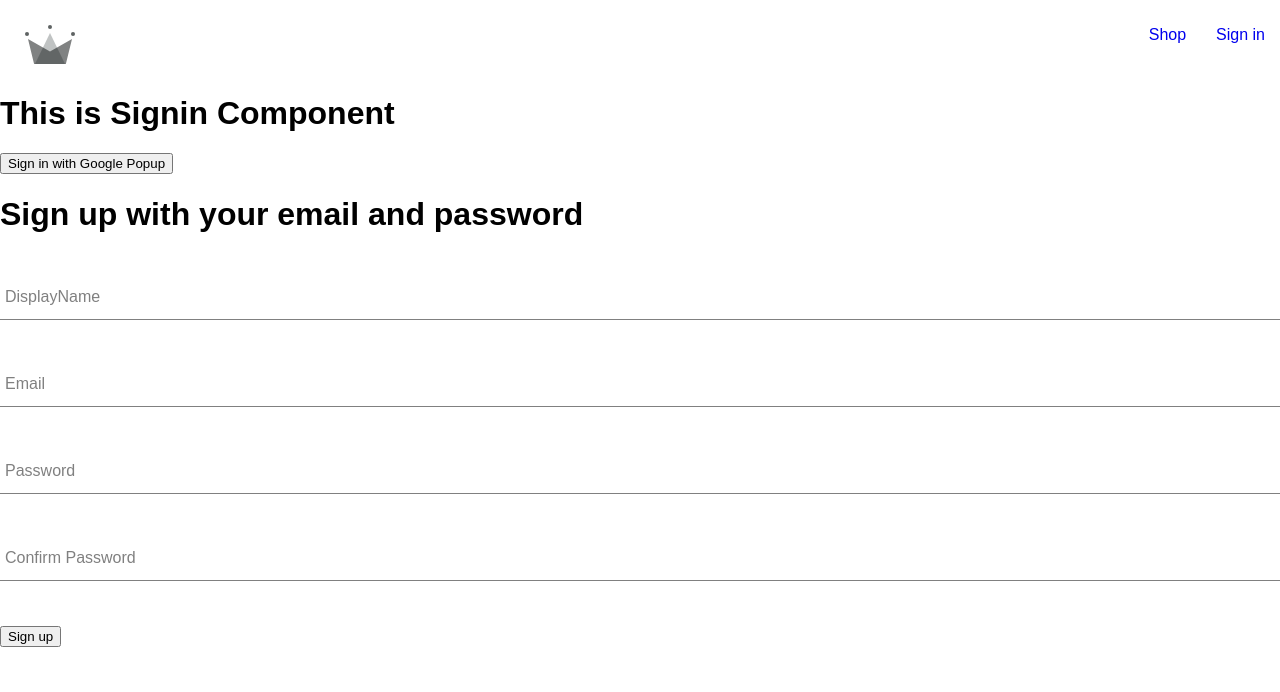
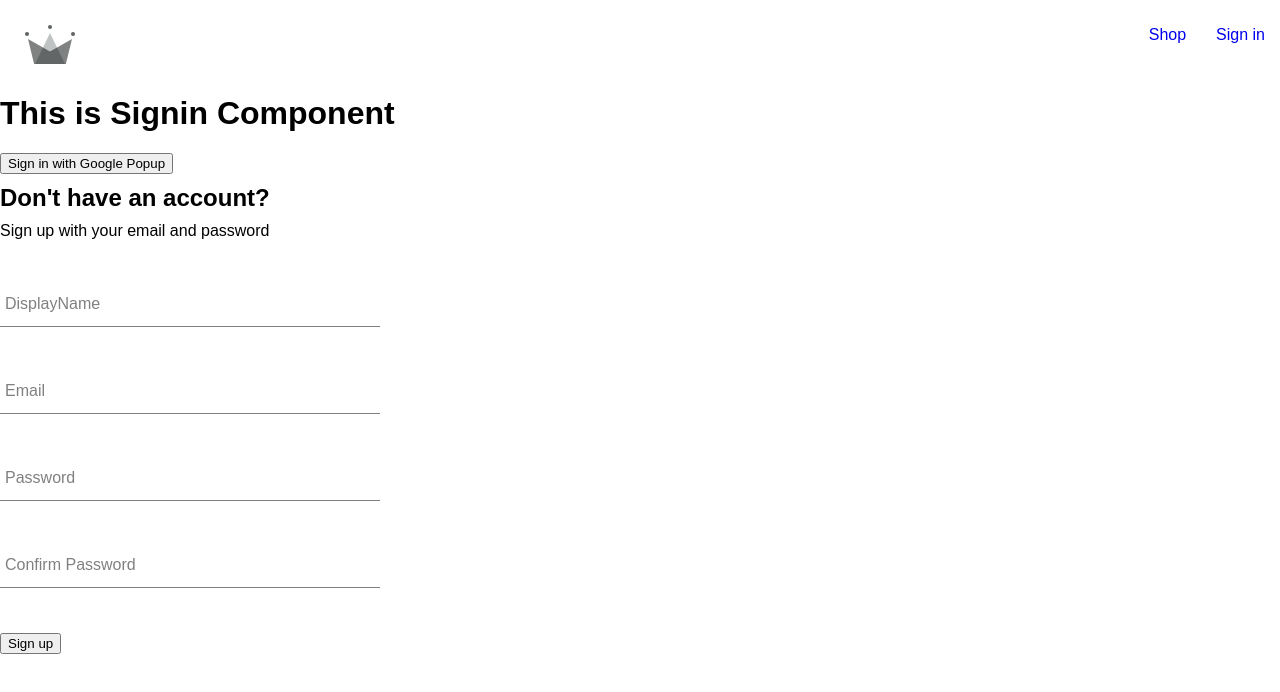
Before and after one commit to geliyangVU/React_Ecommerce, a React (Create React App) app: page /signin in a window 1280 px wide. Shown: the top 692 px of the page. Built offline with nearby package versions, Linux system fonts and the light colour scheme.

Commit message:
add styles to sign-up-form component

```diff
--- a/src/components/sign-up-form/sign-up-form.components.jsx
+++ b/src/components/sign-up-form/sign-up-form.components.jsx
@@ -5,6 +5,8 @@ import {
 } from "../../utils/firebase/firebase.utils";
 
 import FormInput from "../form-input/form-input.components";
+import "./sign-up-form.styles.scss";
+
 const defaultFormFields = {
   displayName: "",
   email: "",
@@ -52,8 +54,9 @@ const SignUpForm = () => {
   };
 
   return (
-    <div>
-      <h1>Sign up with your email and password</h1>
+    <div className="sign-up-container">
+      <h2>Don't have an account?</h2>
+      <span>Sign up with your email and password</span>
       <form onSubmit={handleSubmit}>
         <FormInput
           label="DisplayName"
--- /dev/null
+++ b/src/components/sign-up-form/sign-up-form.styles.scss
@@ -0,0 +1,9 @@
+.sign-up-container{
+    display : flex;
+    flex-direction: column;
+    width: 380px;
+
+    h2{
+        margin: 10px 0;
+    }
+}
```
